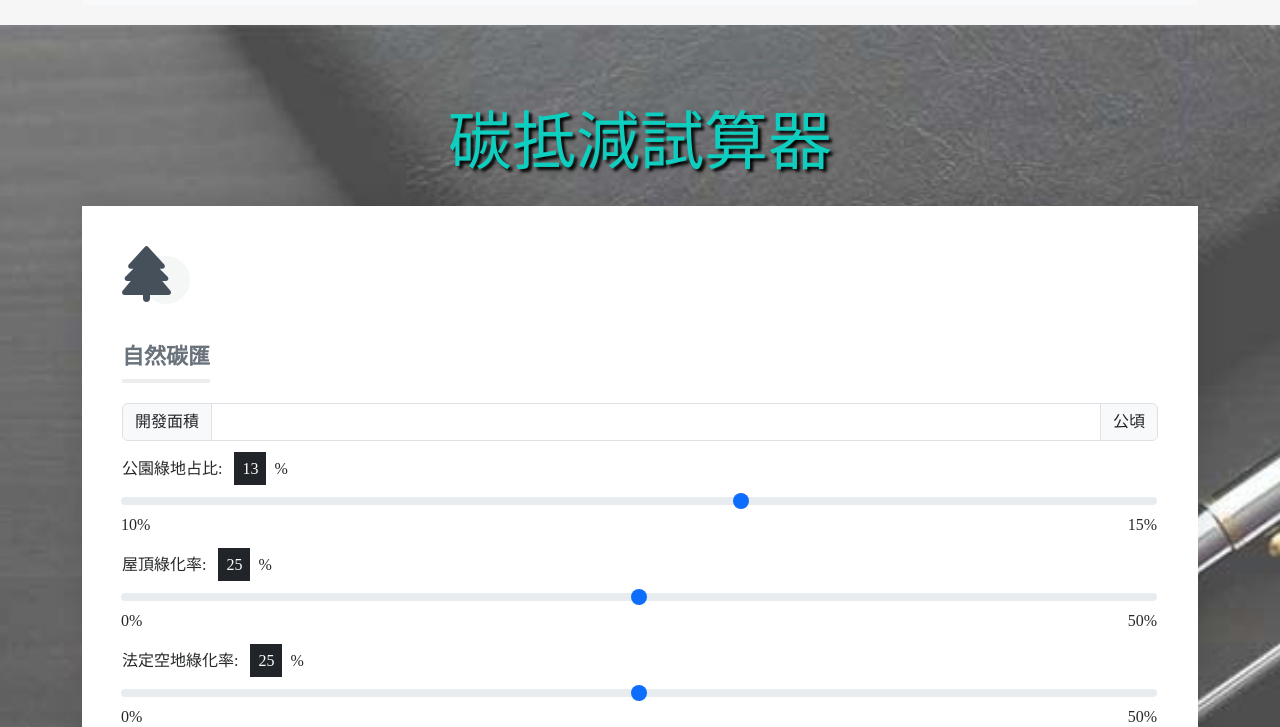
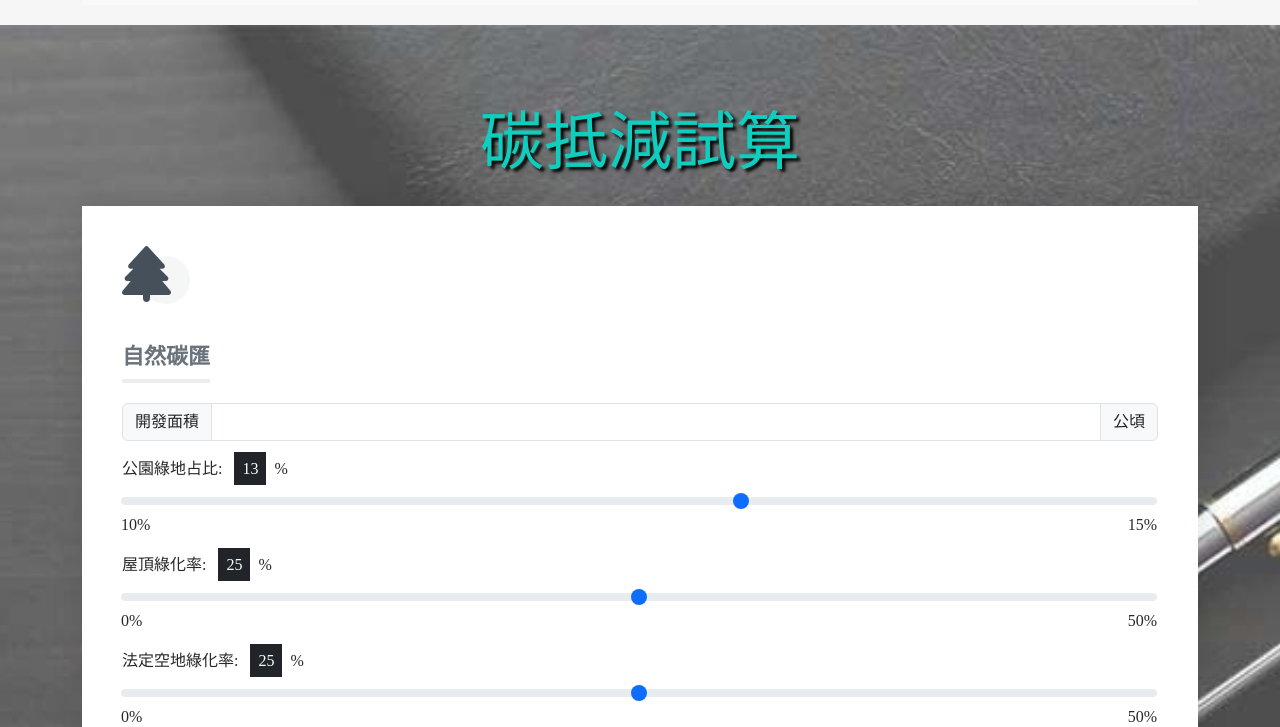
Before and after one commit to sino7622/DemoCO_APP, a plain HTML site: page carbon_d_single.html in a window 1280 px wide. Shown: the part 73-800 px from the top of the page. Drawn offline with Linux system fonts and the light colour scheme; a web font is replaced by a local one.

Commit message:
Update carbon_d_single.html

```diff
--- a/carbon_d_single.html
+++ b/carbon_d_single.html
@@ -57,7 +57,7 @@
       <div class="container">
         <div class="row gy-4">
           <div class="col-12 text-center">
-            <h2>碳抵減試算器</h2>
+            <h2>碳抵減試算</h2>
           </div>
           <div class="col-lg-12 col-md-6" data-aos="fade-up" data-aos-delay="100">
             <div class="service-item  position-relative">
```
